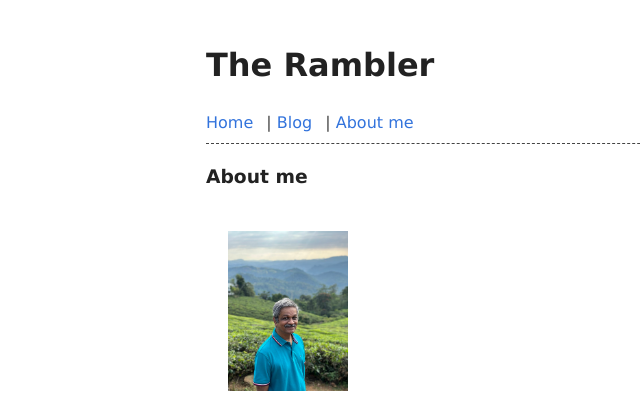
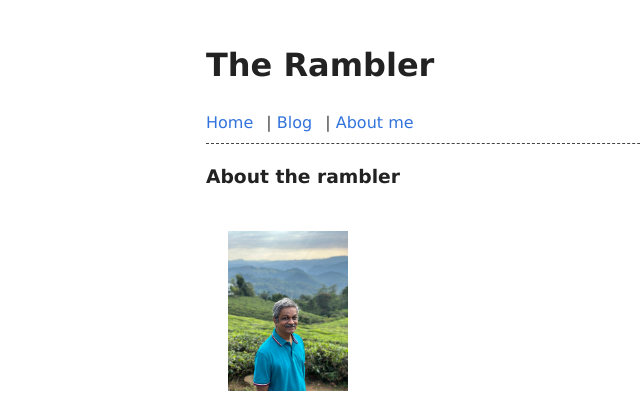
Before and after one commit to nanpython/the_rambler, a Flask app: page /about in a window 1280 px wide. Shown: the top 412 px of the page, without its empty margins (74-714 px from the left). Run offline with Flask 2, Linux system fonts and the light colour scheme.

Commit message:
Updated: templates/about.html

```diff
--- a/templates/about.html
+++ b/templates/about.html
@@ -1,7 +1,7 @@
 {% include "header.html" %}
 {% block content %}
 <div class="main-container">
-    <h3>About me</h3>
+    <h3>About the rambler</h3>
     <div>
         <img width="120" src="{{ url_for('static', filename='images/blog/self.jpeg') }}" alt="">
         <p>I am Anand Betanabhotla, the rambler on this website.</p>
```
